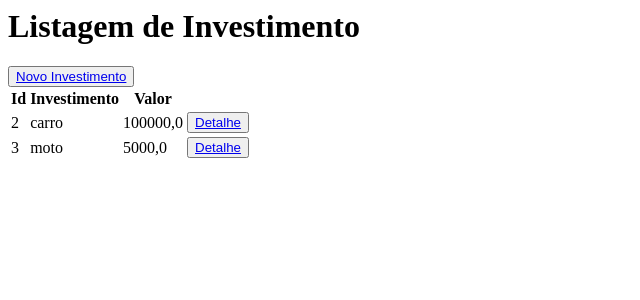
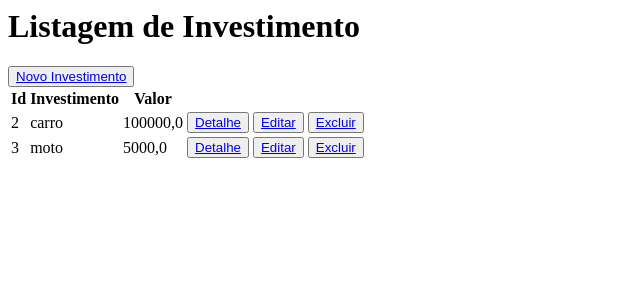
Before and after one commit to saulosgil/projeto_invista_me, a Django app: page / in a window 1280 px wide. Shown: the top 300 px of the page, without its empty margins (0-640 px from the left). Run offline with Django 5.2, Linux system fonts and the light colour scheme; data comes from the database, SQL or seed files in the repository; both versions use the stored data as it was after the commit.

Commit message:
alterando e excluindo dados - CRUD

```diff
--- /dev/null
+++ b/invista_me/templates/investimentos/confirmar_exclusao.html
@@ -0,0 +1,6 @@
+<form method="POST">
+  {% csrf_token %}
+  <h1>Confirmar exclusão do {{item.innvestimento}}</h1>
+  <button><a href="{% url 'investimentos' %}">Cancelar</a></button>
+  <button type="submit">Confirmar</button>
+</form>
--- a/invista_me/templates/investimentos/investimentos.html
+++ b/invista_me/templates/investimentos/investimentos.html
@@ -13,6 +13,8 @@
     <td>{{dado.valor}}</td>
     <td>
       <button><a href="{% url 'detalhe' dado.id %}">Detalhe</a></button>
+      <button><a href="{% url 'editar' dado.id %}">Editar</a></button>
+      <button><a href="{% url 'excluir' dado.id %}">Excluir</a></button>
     </td>
   </tr>
   {% endfor %}
--- a/invista_me/views.py
+++ b/invista_me/views.py
@@ -3,17 +3,22 @@ from .models import Investimento
 from .forms import InvestimentoForm
 
 # Create your views here.
+
 def investimentos(request):
   dados = {
     'dados': Investimento.objects.all()
   }
   return render(request, 'investimentos/investimentos.html', context=dados)
 
+
+
 def detalhe(request, id_investimento):
   dados = {
     'dados': Investimento.objects.get(pk=id_investimento)
   }
   return render(request, 'investimentos/detalhe.html', dados)
+
+
 
 def criar(request):
   if request.method == 'POST':
@@ -27,3 +32,27 @@ def criar(request):
       'formulario': investimento_form
     }
   return render(request, 'investimentos/novo_investimento.html', context=formulario)
+
+
+
+def editar(request, id_investimento):
+  investimento = Investimento.objects.get(pk=id_investimento)
+  # novo investimento/1 -> GET
+  if request.method == 'GET':
+    formulario = InvestimentoForm(instance=investimento)
+    return render(request, 'investimentos/novo_investimento.html', {'formulario': formulario})
+  # caso requisição seja POST
+  else:
+    formulario = InvestimentoForm(request.POST, instance=investimento)
+    if formulario.is_valid():
+      formulario.save()
+    return redirect('investimentos')
+
+
+
+def excluir(request, id_investimento):
+  investimento = Investimento.objects.get(pk=id_investimento)
+  if request.method == 'POST':
+    investimento.delete()
+    return redirect('investimentos')
+  return render(request, 'investimentos/confirmar_exclusao.html', {'item':investimento})
--- a/projeto_invista_me/urls.py
+++ b/projeto_invista_me/urls.py
@@ -22,5 +22,7 @@ urlpatterns = [
     path('admin/', admin.site.urls),
     path('', views.investimentos, name='investimentos'),
     path('novo_investimento/', views.criar, name='novo_investimento'),
+    path('novo_investimento/<int:id_investimento>', views.editar, name='editar'),
+    path('excluir_investimento/<int:id_investimento>', views.excluir, name='excluir'),
     path('/<int:id_investimento>', views.detalhe, name='detalhe')
 ]
```
Also changed, not shown: db.sqlite3.
